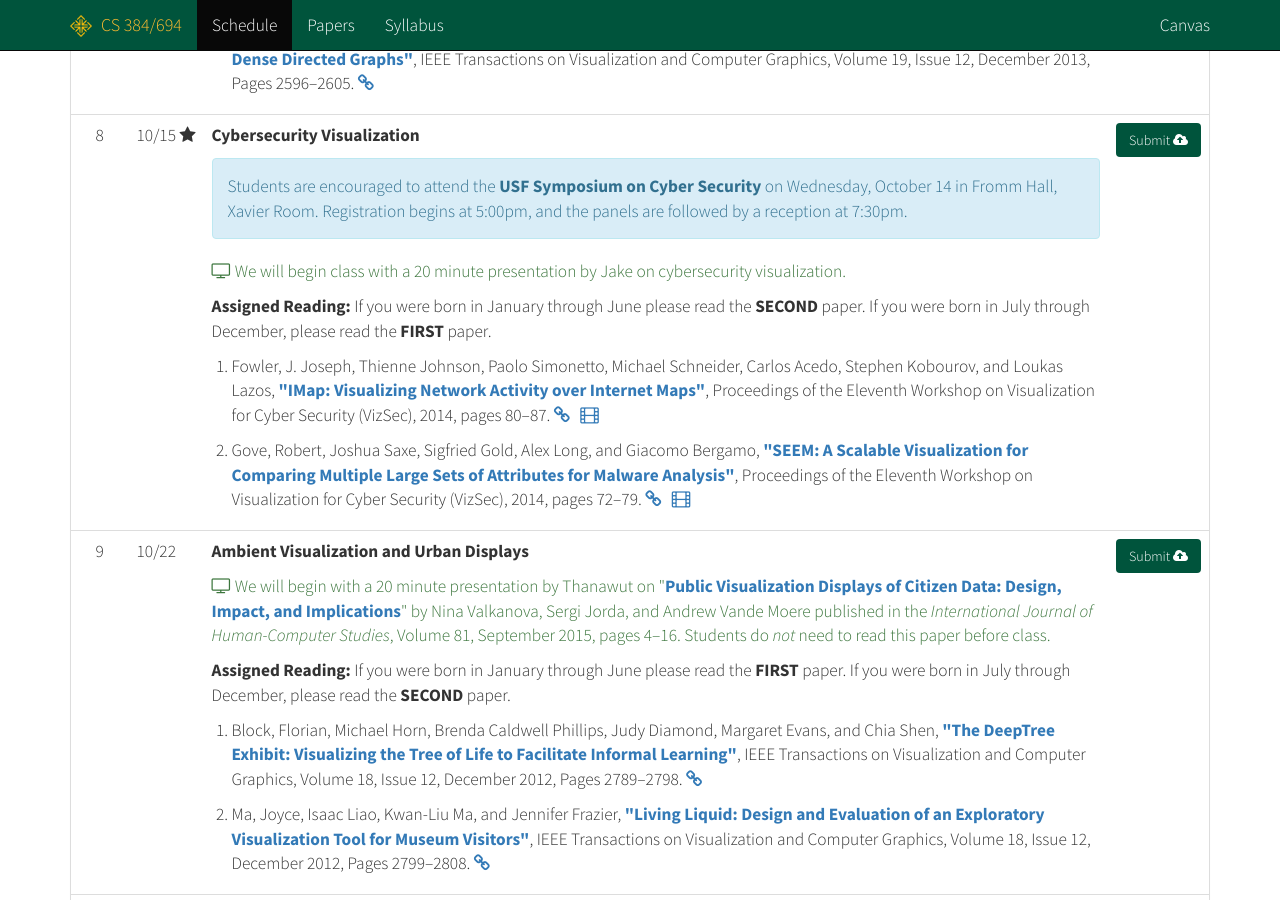
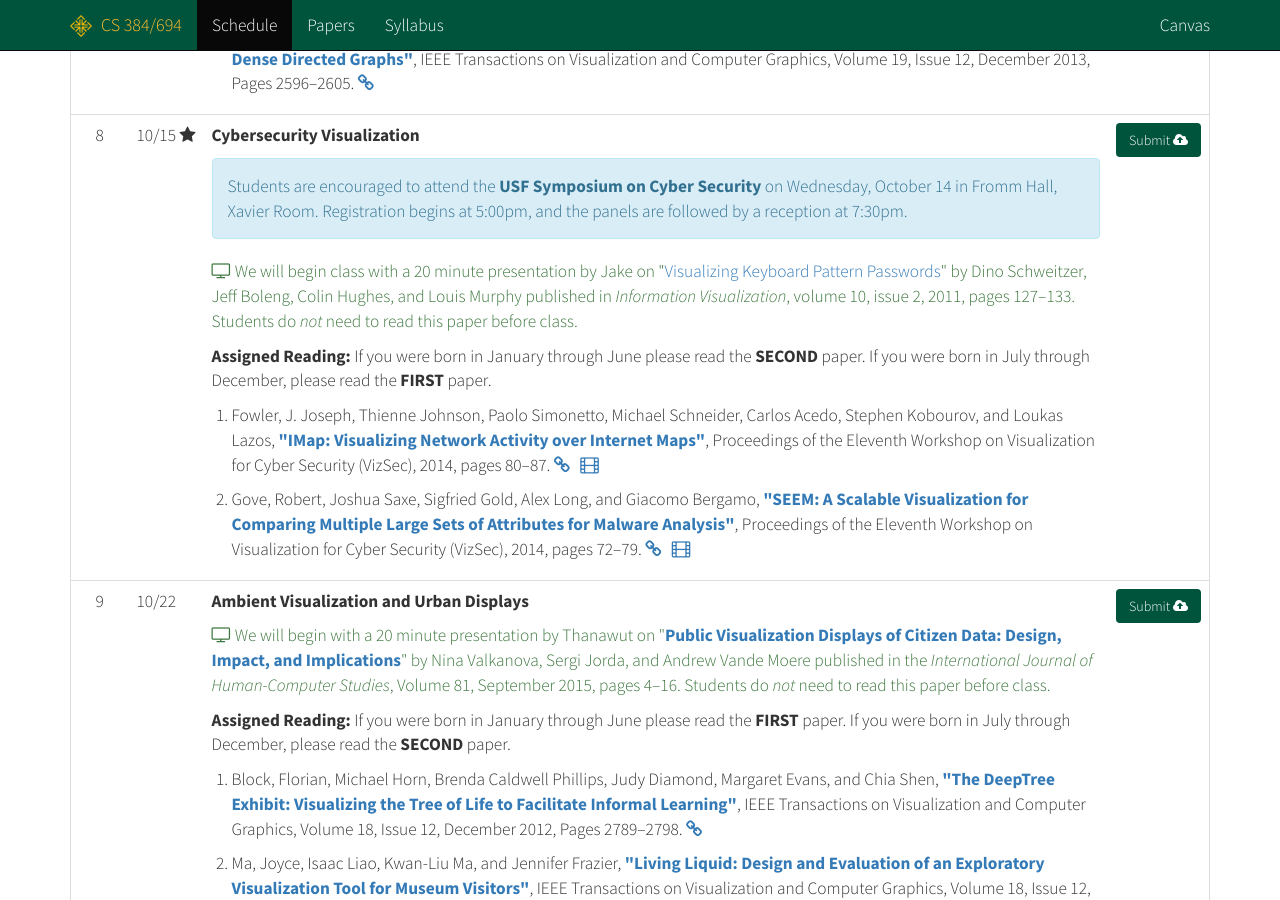
Before and after one commit to cs694/fall2015, a Jekyll site: the page built from schedule.html, in a window 1280 px wide and 900 px high, scrolled down 2077 px. Built offline with Jekyll 4.4.1, drawn with Linux system fonts in a browser that asks for light colours; Markdown is read by kramdown in place of the engine named in the settings.

Commit message:
Updating week 8 paper link.

```diff
--- a/_data/schedule.yml
+++ b/_data/schedule.yml
@@ -180,7 +180,7 @@
   link : 'https://usfca.instructure.com/courses/1555423/quizzes/2294019'
   flag : true
   iffy : false
-  todo : '<p class="alert alert-info">Students are encouraged to attend the <strong>USF Symposium on Cyber Security</strong> on Wednesday, October 14 in Fromm Hall, Xavier Room. Registration begins at 5:00pm, and the panels are followed by a reception at 7:30pm.</p> <p class="text-success"><i class="fa fa-television"></i> We will begin class with a 20 minute presentation by Jake on cybersecurity visualization.</p> <p><strong>Assigned Reading:</strong> If you were born in January through June please read the <strong>SECOND</strong> paper. If you were born in July through December, please read the <strong>FIRST</strong> paper.</p>'
+  todo : '<p class="alert alert-info">Students are encouraged to attend the <strong>USF Symposium on Cyber Security</strong> on Wednesday, October 14 in Fromm Hall, Xavier Room. Registration begins at 5:00pm, and the panels are followed by a reception at 7:30pm.</p> <p class="text-success"><i class="fa fa-television"></i> We will begin class with a 20 minute presentation by Jake on "<a href="https://doi.org/10.1057/ivs.2010.12">Visualizing Keyboard Pattern Passwords</a>" by Dino Schweitzer, Jeff Boleng, Colin Hughes, and Louis Murphy published in <em>Information Visualization</em>, volume 10, issue 2, 2011, pages 127&ndash;133. Students do <em>not</em> need to read this paper before class.</p> <p><strong>Assigned Reading:</strong> If you were born in January through June please read the <strong>SECOND</strong> paper. If you were born in July through December, please read the <strong>FIRST</strong> paper.</p>'
   read :
     - title    : 'IMap: Visualizing Network Activity over Internet Maps'
       authors  : 'Fowler, J. Joseph, Thienne Johnson, Paolo Simonetto, Michael Schneider, Carlos Acedo, Stephen Kobourov, and Loukas Lazos'
```
